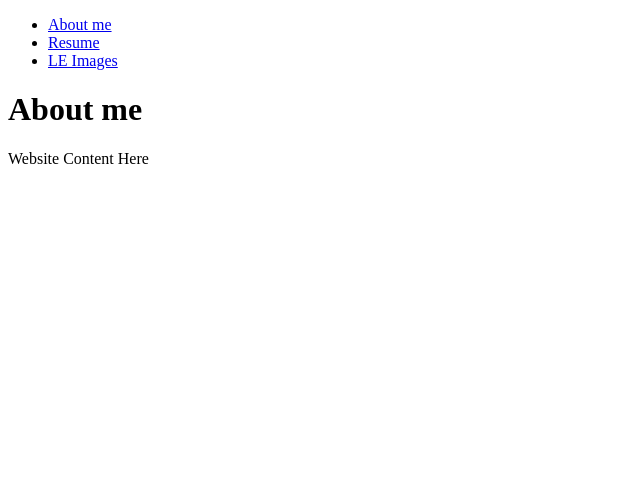
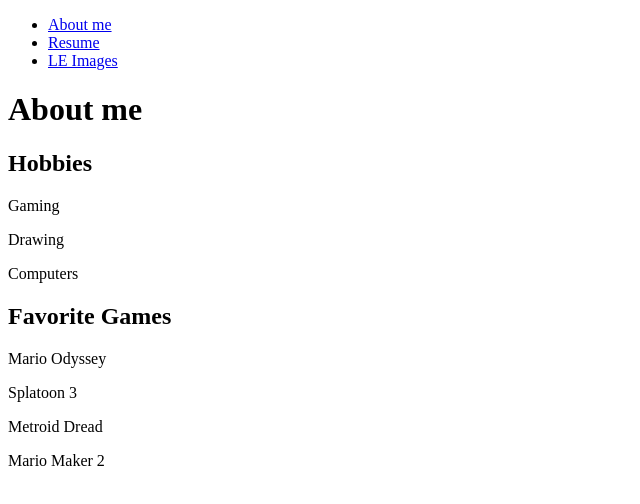
Before and after one commit to rmuser04/Project-1, a plain HTML site: page index.html in a window 1280 px wide. Shown: the whole page, without its empty margins (0-640 px from the left). Drawn offline with Linux system fonts and the light colour scheme.

Commit message:
hobbies
I added some content to the about me page like interests and hobbies

```diff
--- a/index.html
+++ b/index.html
@@ -19,7 +19,18 @@
 
     <main>
       <h1>About me</h1>
-      <p>Website Content Here</p>
+      <section id="hobbies">
+        <h2>Hobbies</h2>
+        <p>Gaming</p>
+        <p>Drawing</p>
+        <p>Computers</p>
+      </section>
+      <section id="favorite games">
+        <h2>Favorite Games</h2>
+        <p>Mario Odyssey</p>
+        <p>Splatoon 3</p>
+        <p>Metroid Dread</p>
+        <P>Mario Maker 2</p>
     </main>
   </body>
 </html>
```
